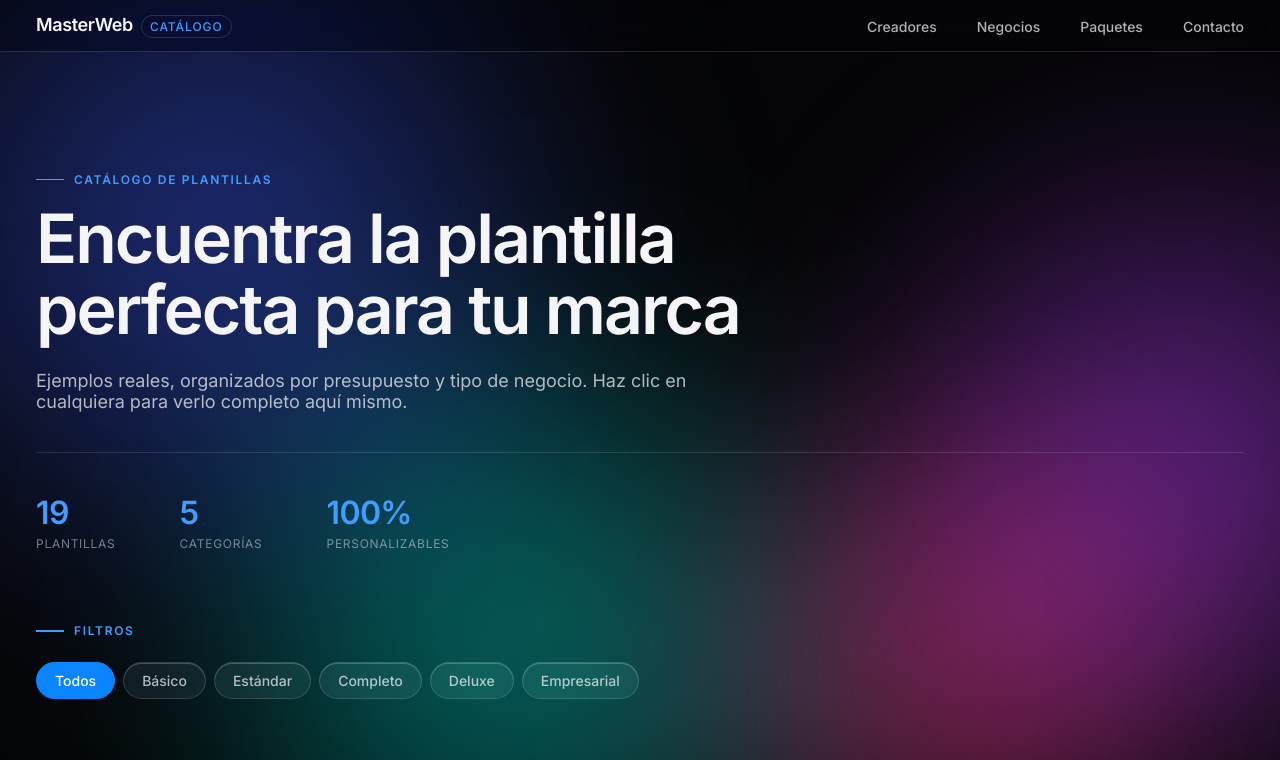
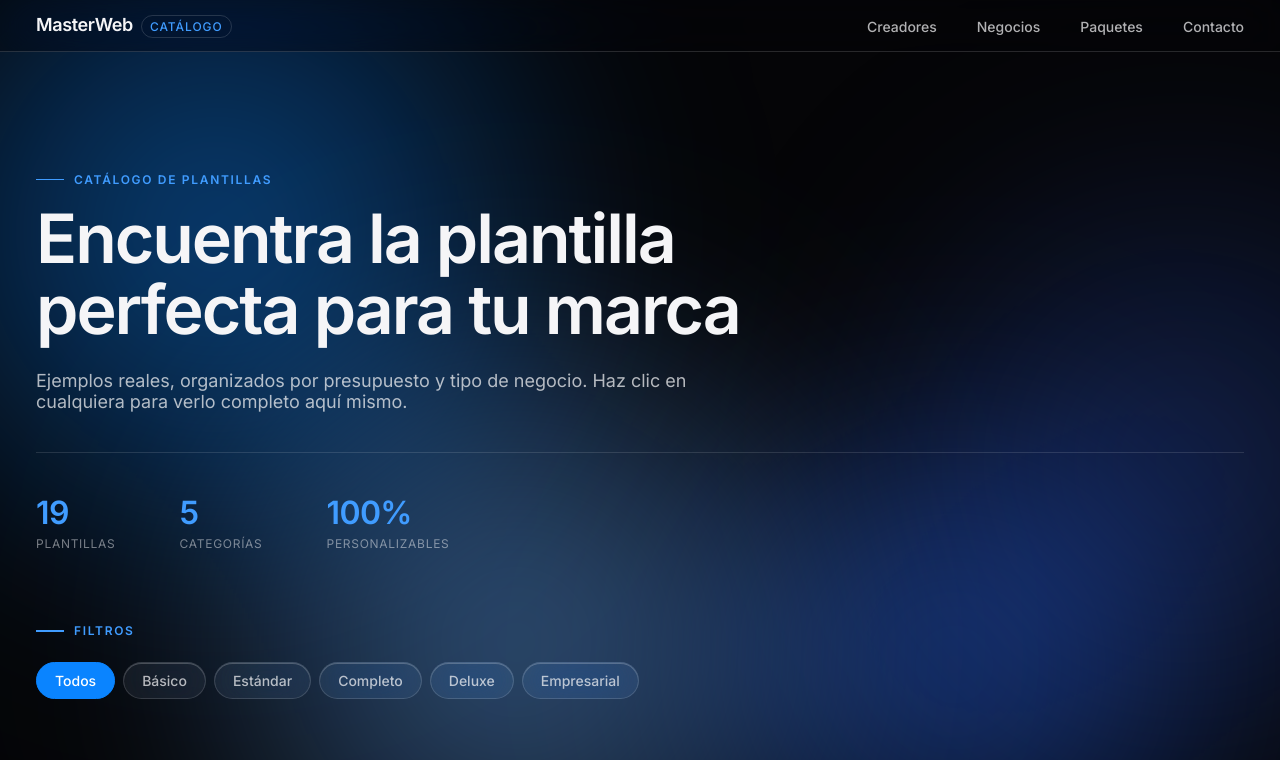
Before and after one commit to IrvCalV/masterWeb, a website built with Vite: page index.html in a window 1280 px wide. Shown: the top 760 px of the page. Built offline with nearby package versions, Linux system fonts and the light colour scheme.

Commit message:
Changing colors

```diff
--- a/src/css/base/variables.css
+++ b/src/css/base/variables.css
@@ -25,13 +25,15 @@
   --accent-strong: #409cff;
   --on-accent: #ffffff;
 
-  /* Paleta de la aurora de fondo -- NO se usa en elementos interactivos
-     (ver regla de "un solo acento" de design-taste-frontend); es pura
-     atmosfera detras del vidrio. */
-  --aurora-1: #3b5bff;
-  --aurora-2: #b23bff;
-  --aurora-3: #00d4c8;
-  --aurora-4: #ff3b8d;
+  /* Paleta de la aurora de fondo -- monocromatica en la familia del
+     acento (de marino profundo a celeste suave) en vez de la mezcla
+     violeta/cian/rosa anterior, que no convencio. NO se usa en
+     elementos interactivos (ver regla de "un solo acento" de
+     design-taste-frontend); es pura atmosfera detras del vidrio. */
+  --aurora-1: #0a84ff;
+  --aurora-2: #1e3a8a;
+  --aurora-3: #60a5fa;
+  --aurora-4: #2563eb;
 
   /* "Liquid glass": blur + saturacion para el cuerpo translucido, mas un
      borde-highlight de 1px (simulando el filo donde la luz se refracta)
--- a/src/css/components/nav.css
+++ b/src/css/components/nav.css
@@ -1,8 +1,11 @@
 /*
-  Nav como panel de vidrio real: fill muy translucido (se ve la aurora
-  moviendose detras al scrollear) + blur/saturate + highlight de 1px
-  abajo via box-shadow en vez de un border-bottom solido -- consistente
-  con .card/.package-card/.filter-tab (ver cards.css, packages.css).
+  "global-nav" a la Apple: barra siempre oscura (no transparente sobre
+  el contenido que pasa debajo), para que nav-brand/nav-links puedan
+  usar un solo color fijo sin importar si la seccion que esta scrolleando
+  detras es la banda clara o la oscura del ritmo alternado -- ver
+  main.css [data-tile='dark']. El blur/saturate sigue aplicado encima del
+  fondo oscuro solo para la sensacion "vidrio", no para dejar ver colores
+  de abajo.
 */
 .nav {
   position: sticky;
@@ -141,7 +144,7 @@
     margin-inline: calc(50% - 50vw);
     padding-inline: calc(50vw - 50% + var(--space-sm));
     padding-block: var(--space-xs);
-    background: rgba(5, 5, 7, 0.85);
+    background: rgba(5, 5, 7, 0.97);
     backdrop-filter: var(--glass-blur);
     -webkit-backdrop-filter: var(--glass-blur);
     box-shadow: inset 0 -1px 0 var(--glass-border), var(--shadow-soft);
```
Also changed, not shown: dist/assets/index-BNBBjLrf.css (deleted), dist/assets/index-C5hVRyBl.js (renamed from dist/assets/index-CpQ30_2N.js), dist/assets/index-DMrx8zAC.css (added), dist/favicon.svg, dist/index.html, public/favicon.svg.
